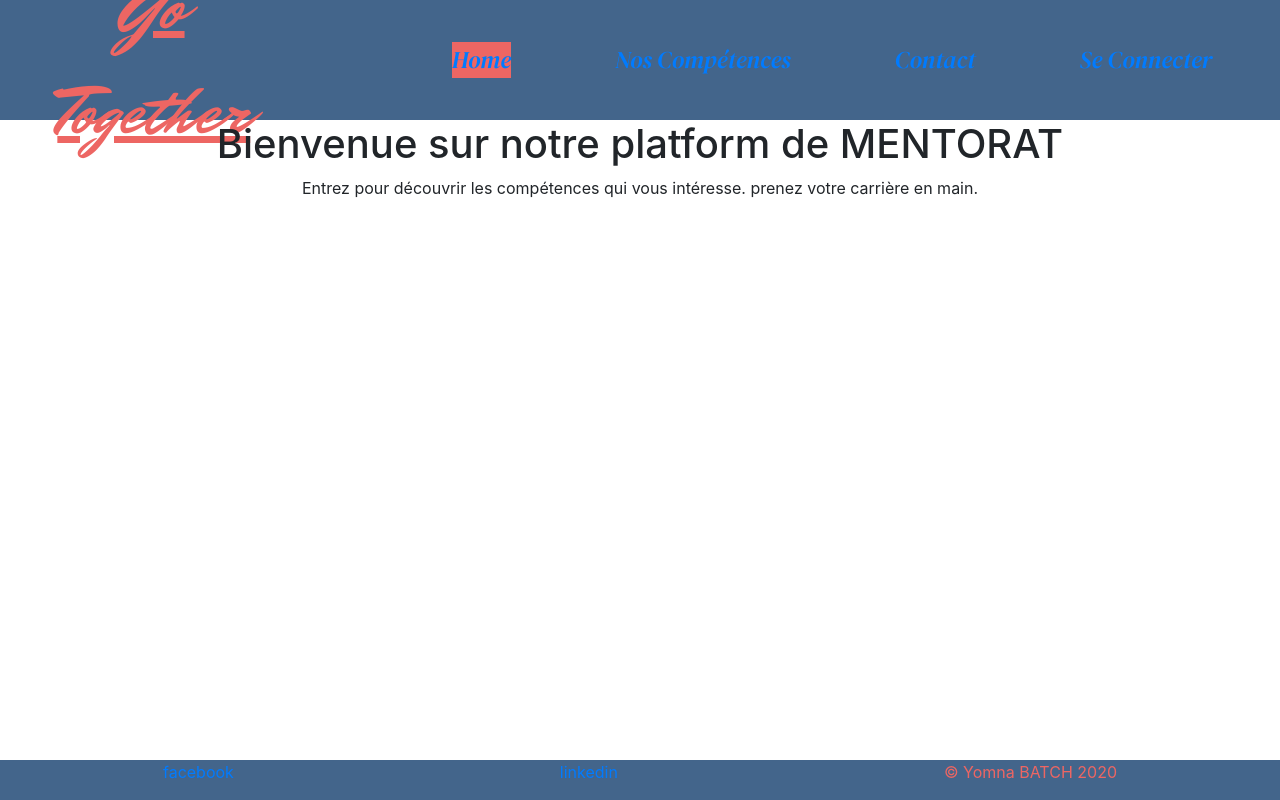
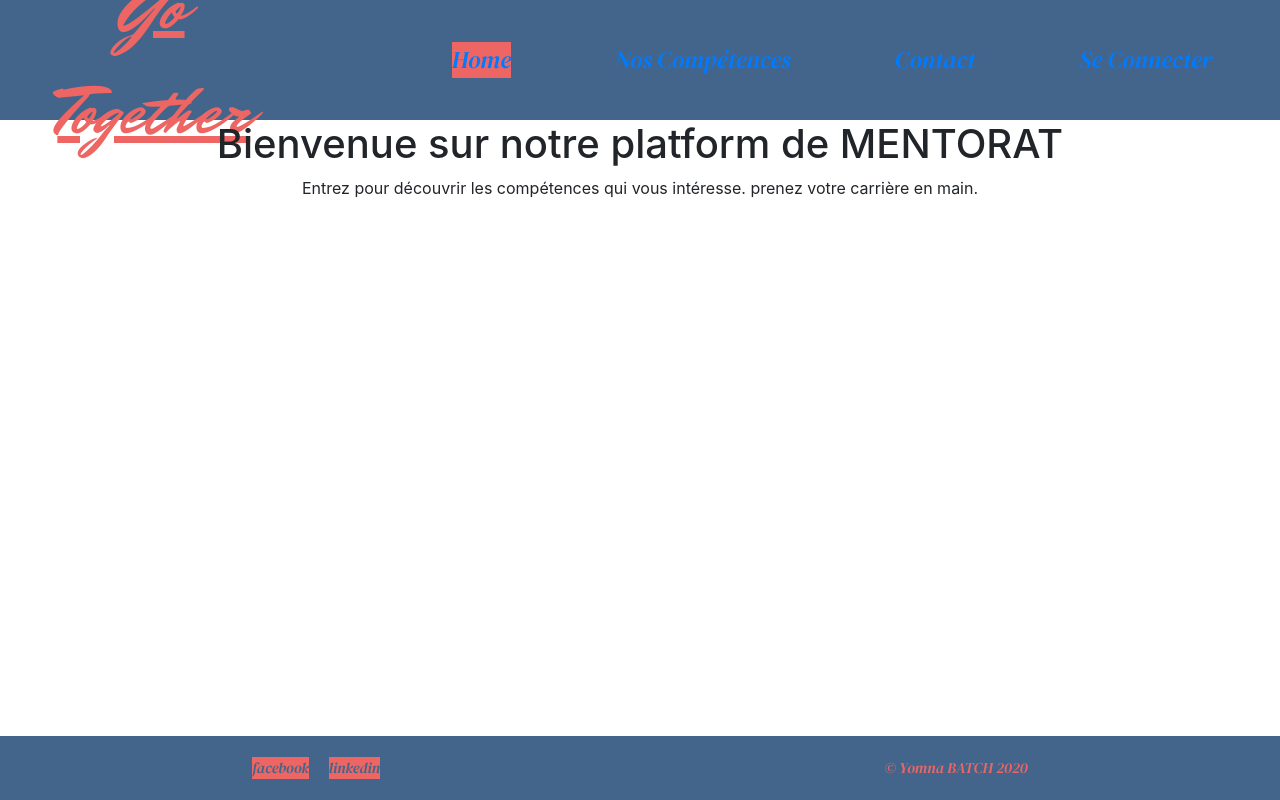
Before and after one commit to Batchyomna/Site_de_Mentorat_Fullsatck_ReactJS, a React (Create React App) app in the folder frontend/my-app/: page / in a window 1280 px wide. Built offline with nearby package versions, Linux system fonts and the light colour scheme.

Commit message:
footer.js

```diff
--- a/frontend/my-app/src/App.css
+++ b/frontend/my-app/src/App.css
@@ -48,7 +48,7 @@
 
 .footer{
   width: 100%;
-  height: 5vh;
+  height: 8vh;
   background-color: #43658B;
   color: #ED6663;
   position: absolute;
@@ -56,7 +56,24 @@
   display: flex;
   flex-direction: row;
   justify-content: space-around;
+  align-items: center;
+  font-size: 15px;
+  font-family: 'DM Serif Display', serif;
 }
+.social-net{
+  width: 10%;
+  display: flex;
+  flex-direction: row;
+  justify-content: space-between;
+
+}
+.social-net a{
+  background-color: #ED6663;
+  color: #43658B;
+}
+
+
+
 /* @media (prefers-reduced-motion: no-preference) {
 
 } */
--- a/frontend/my-app/src/components/Footer.js
+++ b/frontend/my-app/src/components/Footer.js
@@ -4,12 +4,11 @@
     render() {
         return (
             <div className="footer">
-
-                    <a href="https://www.facebook.com/">facebook</a>
-                    <a href="https://www.linkedin.com/">linkedin</a>
-
+                <div className="social-net">
+                   <a href="https://www.facebook.com/">facebook</a>
+                   <a href="https://www.linkedin.com/">linkedin</a>
+                </div>
                 <div>© Yomna BATCH 2020</div>
-
             </div>
         );
     }
```
Also changed, not shown: 1 other file (tests, documents, lock files or other folders).
